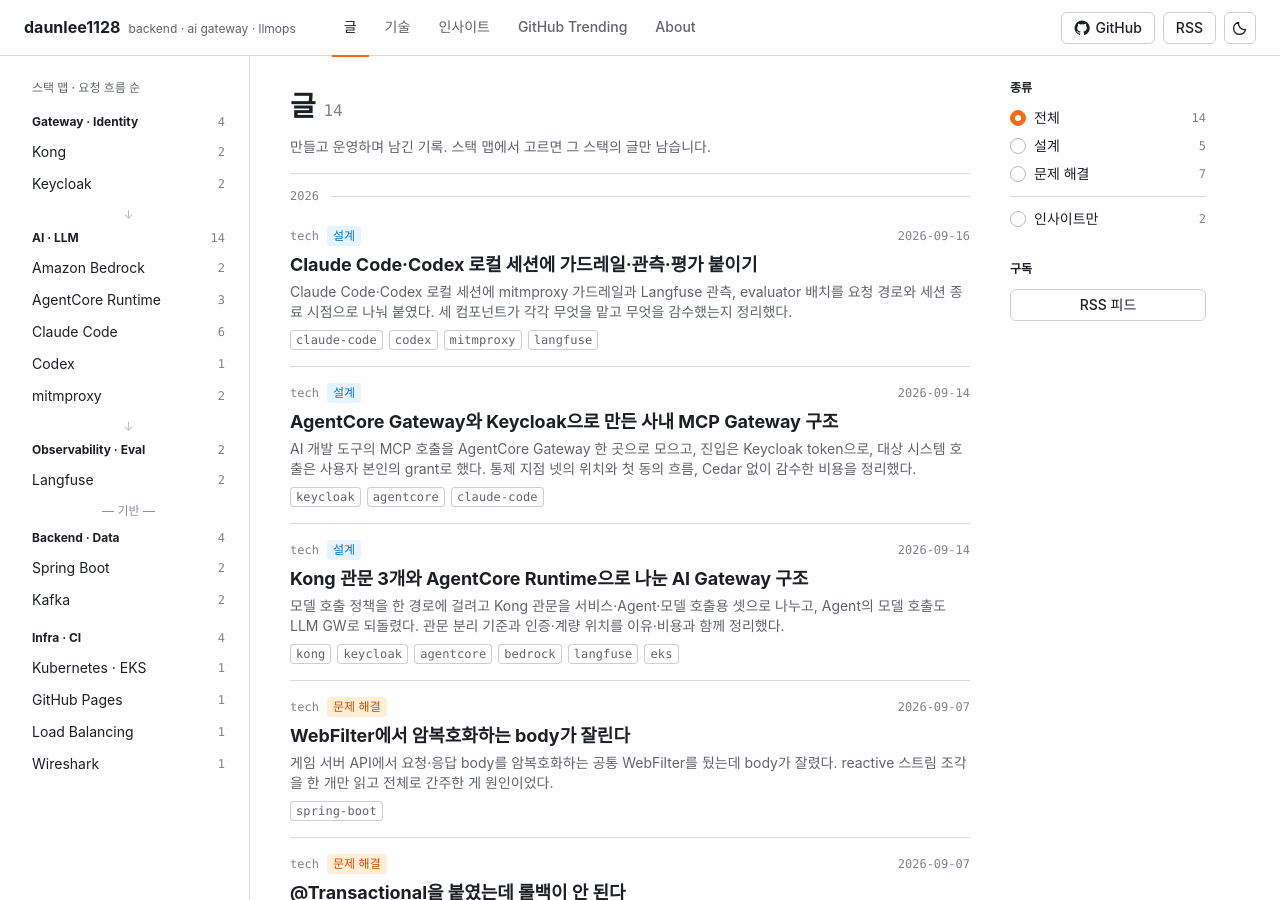
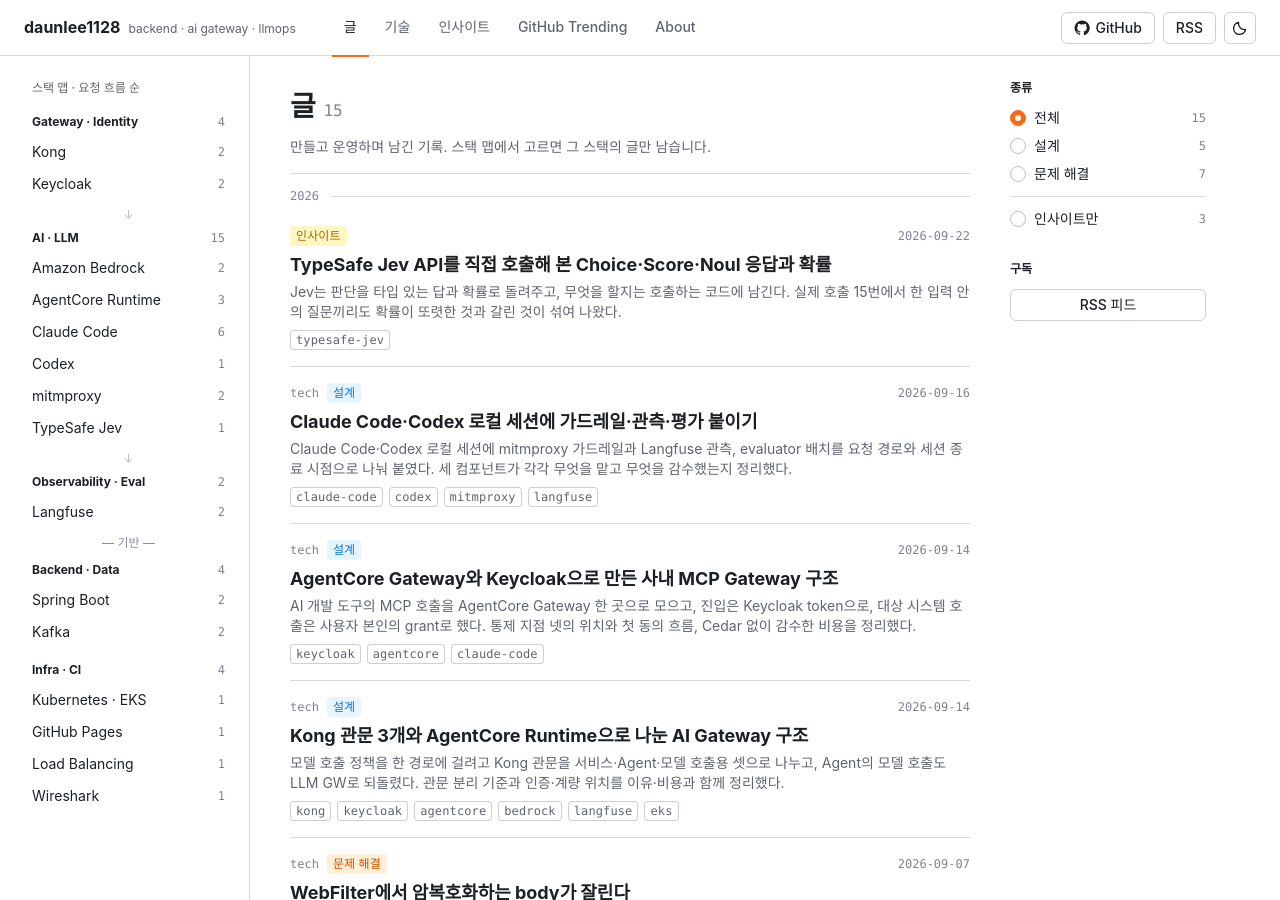
Before and after one commit to daunlee1128/daunlee1128.github.io, a Jekyll site: the page built from index.md, in a window 1280 px wide and 900 px high. Built offline with Jekyll 4.4.1, drawn with Linux system fonts in a browser that asks for light colours; part of the change alters nothing that is shown.

Commit message:
post(insights): typesafe-jev-typed-judgment 추가 — Jev API 직접 호출로 본 타입별 응답과 확률
Co-Authored-By: Claude Opus 5 (1M context) <noreply@anthropic.com>

````diff
--- a/_data/stacks.yml
+++ b/_data/stacks.yml
@@ -14,6 +14,7 @@
     - { slug: claude-code, name: Claude Code }
     - { slug: codex,       name: Codex }
     - { slug: mitmproxy,   name: mitmproxy }
+    - { slug: typesafe-jev, name: TypeSafe Jev }
 - group: Observability · Eval
   items:
     - { slug: langfuse,  name: Langfuse }
--- /dev/null
+++ b/_insights/typesafe-jev-typed-judgment.md
@@ -0,0 +1,140 @@
+---
+type: insights
+title: TypeSafe Jev API를 직접 호출해 본 Choice·Score·Noul 응답과 확률
+date: 2026-09-22
+stack: [typesafe-jev]
+tags: [사용기]
+summary: "Jev는 판단을 타입 있는 답과 확률로 돌려주고, 무엇을 할지는 호출하는 코드에 남긴다. 실제 호출 15번에서 한 입력 안의 질문끼리도 확률이 또렷한 것과 갈린 것이 섞여 나왔다."
+---
+
+TypeSafe Jev API를 15번 호출해 보니 한 입력 안에서도 확률이 또렷한 질문과 반반으로 갈린 질문이 함께 나왔다.
+Jev는 [GitHub Trending 9월 21일 회차](/github-trending/2026-09-21/)에 급상승 이슈로 올라왔다.
+자료를 보다 관심이 생겨 설명서와 로컬 playground를 직접 만들어 호출했고 결과는 팀원들에게 공유했다.
+코드는 [jev-workshop](https://github.com/daunlee1128/jev-workshop)에 있다.
+Jev는 문장 대신 정해 둔 타입의 답과 확률을 돌려준다.
+그래서 판단을 확률로 받으면 질문마다 무엇을 할지 정하는 일은 호출하는 코드 몫이 된다.
+발표 글과 문서는 응답 모양과 schema 준수를 말한다. 이 글은 실제 호출에서 질문별 확률이 어떻게 갈렸는지를 본다.
+전제 독자는 LLM 분류·라우팅 결과를 코드에서 분기 조건으로 쓰고 있거나 Jev 도입을 검토하는 사람이다.
+확률이 갈린 사례는 [호출 결과 절](#calls)에, 코드가 맡을 일은 [그다음 절](#code-decides)에 있다.
+
+해 볼 것:
+
+1. 판단 하나를 질문 하나로 쪼갠다. "어느 팀이며 오늘 조치해야 하나"는 Choice 하나와 Noul 하나다.
+2. 질문마다 자동 처리와 사람 검토를 가르는 임계값을 따로 둔다.
+3. 그 임계값은 정답이 붙은 실제 데이터로 정한다.
+
+{: #typed}
+## Jev는 글 대신 타입이 정해진 판단을 돌려준다
+
+Jev는 질문 타입(Choice·Score·Noul)마다 정해진 모양으로 답하고 Noul 답에는 `confidence` 필드가 없다.
+응답 모양은 [API reference][api]와 [Confidence 문서][conf]에서 확인했다(2026-09-22).
+실제 호출 15번의 Noul 답도 모두 `type`과 `noul` 두 필드뿐이었다(2026-09-22 호출, 응답 모델 `jev-1.13.0`).
+"지난달 결제가 두 번 청구된 것 같아요"에 "사람 상담원에게 연결해야 하는가?"를 물은 답은 이랬다.
+
+```json
+{"type": "noul", "noul": 0.61}
+```
+
+<details markdown="1">
+<summary>Jev가 처음이면 펼치기: 세 질문 타입의 응답 모양과 confidence가 뜻하는 것</summary>
+
+요청에는 평가할 `state`와 이름 붙은 `questions`를 보내고, 답은 질문 이름을 키로 돌아온다.
+
+| 질문 타입 | 무엇을 묻나 | 돌려받는 값 | `confidence` 필드 |
+|---|---|---|---|
+| Choice | 순서 없는 후보 중 하나 | 고른 후보와 후보별 확률 | 있다 |
+| Score | 순서 있는 단계의 정도 | 확률 가중 점수와 단계별 확률 | 있다 |
+| Noul | 예/아니오 | "예"일 확률 하나(`noul`) | 없다 |
+
+Noul의 0.8은 "강도 80%"가 아니라 "예일 확률 80%"다.
+`confidence`는 Choice·Score의 확률 분포가 한곳에 얼마나 모였는지를 0~1로 줄인 값이다.
+
+</details>
+
+<details markdown="1">
+<summary>요청을 직접 짜 볼 사람이 펼치기: 세 타입을 한 번에 묻는 요청 예시</summary>
+
+질문 셋은 같은 `state`를 따로 평가한다. 아래 `request.json`을 만든 뒤 호출한다.
+
+```bash
+curl -X POST https://api.typesafe.ai/v1/systemone \
+  -H "Authorization: Bearer $TYPESAFE_API_KEY" \
+  -H "Content-Type: application/json" \
+  -d @request.json
+```
+
+```json
+{
+  "state": "연동 오류가 3일째 계속돼 주문을 못 받고 있습니다. 오늘 해결해야 합니다.",
+  "model": "jev-latest",
+  "questions": {
+    "department": {
+      "type": "choice",
+      "instructions": "어느 팀이 처리해야 하나?",
+      "criteria": {"billing": "결제·청구·환불", "technical": "오류·연동·장애", "other": "해당 없음"}
+    },
+    "frustration": {
+      "type": "score",
+      "instructions": "불만 정도는?",
+      "criteria": ["차분함", "불편하지만 정중함", "강한 불만"]
+    },
+    "urgency": {"type": "noul", "instructions": "오늘 조치가 필요하다고 명시했는가?"}
+  }
+}
+```
+
+</details>
+
+{: #calls}
+## 한 입력 안에서도 확률이 갈린 질문과 또렷한 질문이 섞여 나왔다
+
+playground에는 고객 문의·장애 대응·변경 승인 같은 사례 7개를 넣었다.
+사례마다 Choice로 경로를, Score로 정도를, Noul로 "사람이 봐야 하나"를 묻는다.
+연결 확인 1번을 빼면 나머지 14번은 이 사례들의 입력으로 보냈다.
+세 입력에서 같은 요청 안의 질문끼리 확률이 크게 달랐다.
+
+| 입력 | 갈린 질문과 확률 | 또렷한 질문과 확률 |
+|---|---|---|
+| 결제 요청의 절반이 timeout으로 실패 | 장애 유형: performance 0.52 · availability 0.48 | 당직 호출(Noul) 0.92 |
+| 개발 환경 로그 보존 기간 7일→14일 | 처리 경로: 동료 검토 0.56 · 자동 실행 0.42 | 변경 위험 "낮음" 0.91 |
+| 지난달 결제가 두 번 청구된 것 같음 | 우선순위: 높음 0.64 · 보통 0.35 | 문의 유형 billing 1.0 |
+
+timeout 입력에서 장애 유형 답의 `confidence`는 0.36이었다.
+그래도 당직을 부를지는 0.92로 분명했다.
+한 요청의 답을 통째로 믿거나 버리지 말고 질문 단위로 다뤄야 한다고 읽었다.
+각 입력은 한두 번씩 보냈을 뿐이라 이 확률이 얼마나 안정적인지는 알 수 없다.
+
+{: #code-decides}
+## 무엇을 할지는 모델이 아니라 호출하는 코드가 정한다
+
+Jev가 주는 것은 판단 재료와 확률까지다.
+장애 유형이 0.52 대 0.48이면 자동 분류 대신 사람에게 넘기는 규칙은 코드 쪽에 둔다.
+Choice 후보에는 `other`나 `unknown`을 둔다.
+어디에도 안 맞는 입력이 기존 후보로 억지로 가지 않게 하려는 것이다.
+"일부 사용자가 가끔 이상하다고 제보했습니다"는 장애 유형 `unknown` 1.0으로 돌아왔다.
+질문을 쪼개면 답끼리 어긋날 수 있다(분류는 `technical`, 긴급도는 낮음).
+그 조정도 코드 몫이다(추론).
+
+{: #schema}
+## 모양을 지키는 것과 판단이 맞는 것은 따로 확인해야 한다
+
+[발표 글][blog]은 "hallucination 0%"의 근거로 schema 준수 보장을 든다(2026-09-22 확인).
+실제 호출 15번의 답은 모두 정해 둔 타입과 후보 이름 안에서 돌아왔다.
+그러나 그 답이 맞았는지는 따로 재지 않았다.
+Confidence 문서는 `confidence`를 확률 분포에서 계산한 통계로 정의한다(2026-09-22 확인).
+이 정의만으로는 높은 값이 곧 정답이라고 읽을 수 없다(추론).
+임계값을 정하려면 사례마다 정답이 붙은 입력이 필요한데 이번 실험에는 없었다.
+
+{: #latency}
+## 응답 시간은 733–983ms였다
+
+발표는 end-to-end 응답 시간을 70–500ms로 든다(2026-09-22 확인).
+내 호출 15번은 733–983ms였고 15번 중 14번이 830ms 아래였다.
+로컬 playground 서버 로그에서 요청 기록과 응답 기록 사이 시간을 쟀다.
+네트워크 왕복이 들어가 있고 한 요청의 질문 수는 1~5개였다.
+측정 위치와 입력 크기가 달라 발표 수치와 바로 비교할 수는 없다.
+다음에 확인할 것은 Choice의 `confidence`가 어느 값 아래일 때 오답이 몰리는지다.
+
+[api]: https://docs.typesafe.ai/api
+[conf]: https://docs.typesafe.ai/confidence
+[blog]: https://typesafe.ai/blog/introducing-system-one-models-and-jev
--- /dev/null
+++ b/stack/typesafe-jev.md
@@ -0,0 +1,6 @@
+---
+layout: stack
+stack: typesafe-jev
+title: TypeSafe Jev
+permalink: /stack/typesafe-jev/
+---
````
